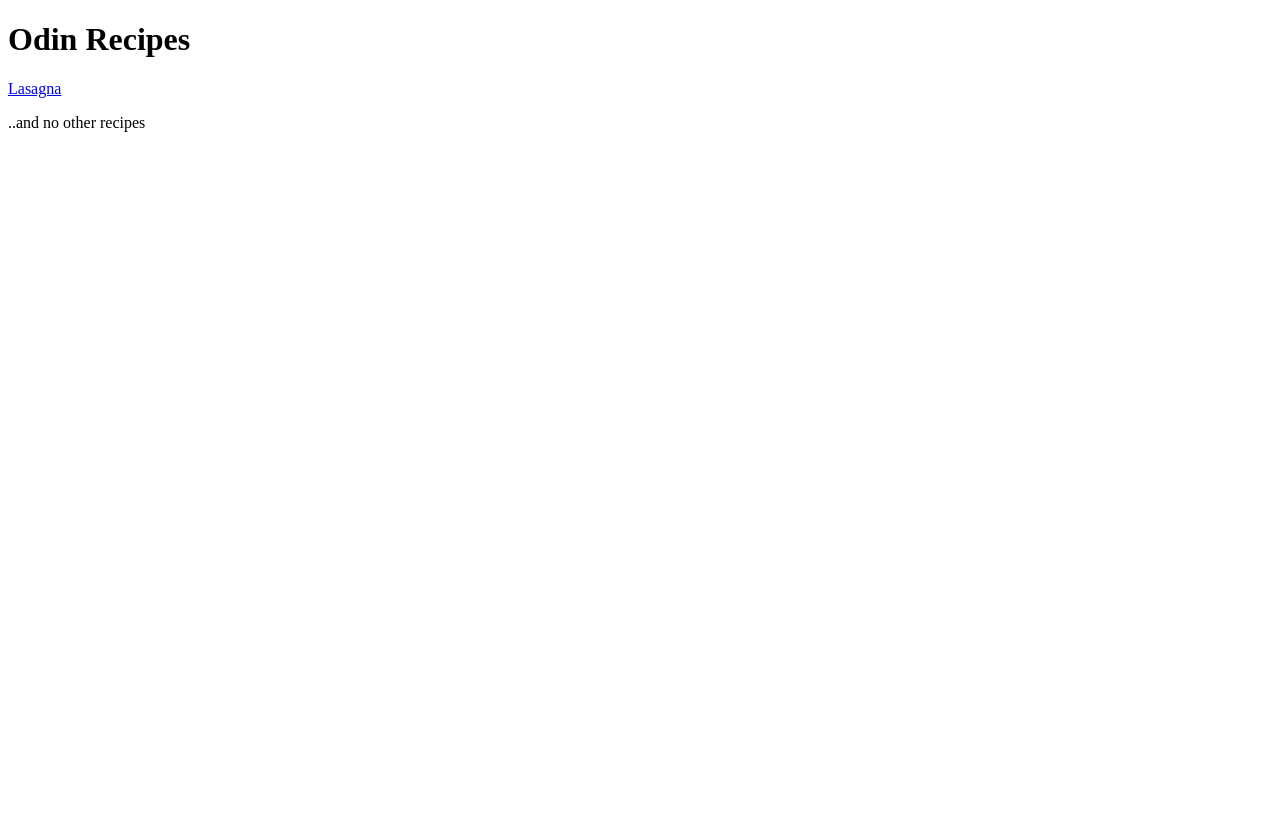
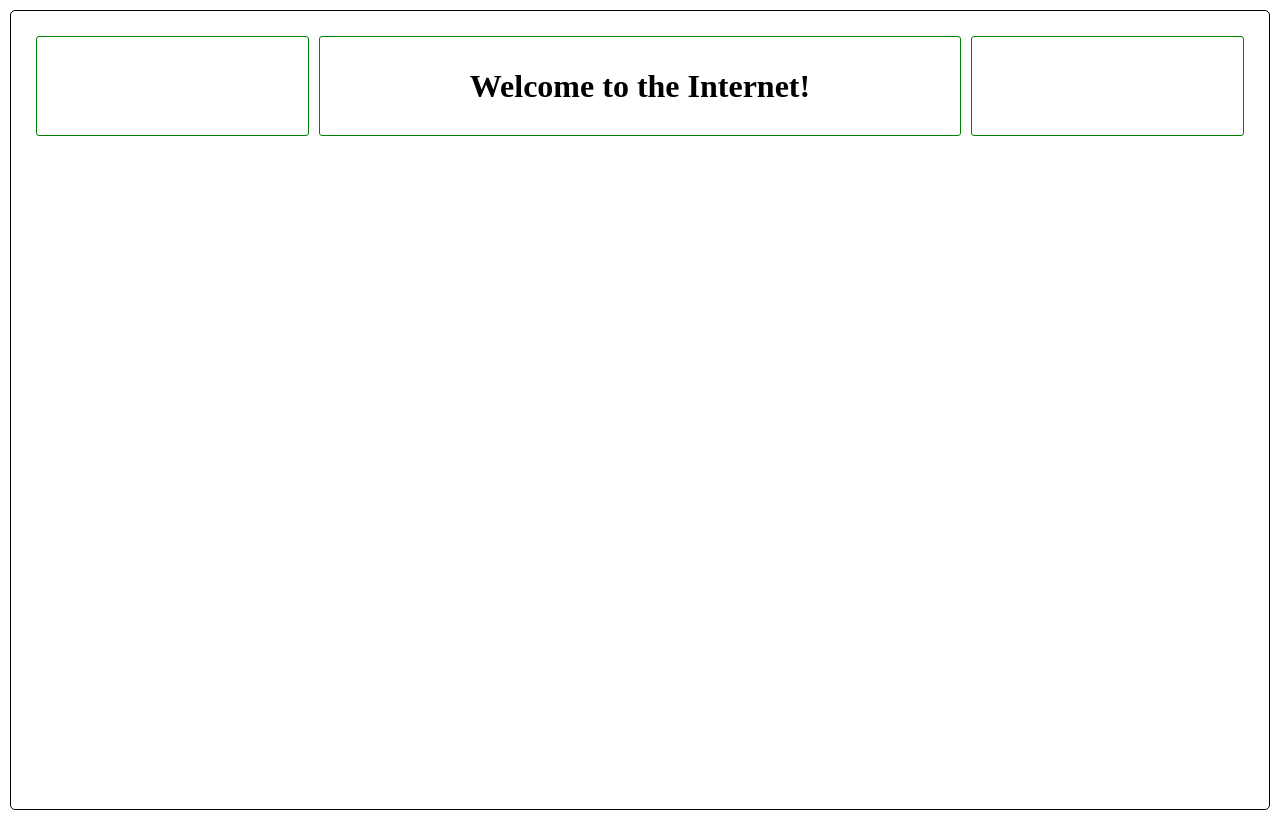
Before and after one commit to iklug/odin-recipes, a plain HTML site: page index.html in a window 1280 px wide. Drawn offline with Linux system fonts and the light colour scheme.

Commit message:
something

```diff
--- a/index.html
+++ b/index.html
@@ -2,15 +2,18 @@
 <html lang="en">
   <head>
     <meta charset="UTF-8" />
-
+    <meta http-equiv="X-UA-Compatible" content="IE=edge" />
     <meta name="viewport" content="width=device-width, initial-scale=1.0" />
-    <title>Odin Recipes</title>
+    <link rel="stylesheet" href="styles.css" />
+    <title>Box Model Practice</title>
   </head>
   <body>
-    <div>
-      <h1>Odin Recipes</h1>
-      <a href="./recipes/lasagna.html">Lasagna</a>
+    <div class="container">
+      <div class="flex-item1"></div>
+      <div class="flex-item2">
+        <h1>Welcome to the Internet!</h1>
+      </div>
+      <div class="flex-item1"></div>
     </div>
-    <p>..and no other recipes</p>
   </body>
 </html>
--- /dev/null
+++ b/styles.css
@@ -0,0 +1,30 @@
+* {
+  box-sizing: border-box;
+}
+body {
+  height: 100vh;
+  padding: 20px;
+  border: 1px solid black;
+  border-radius: 5px;
+  margin: 10px;
+}
+.container {
+  display: flex;
+}
+.flex-item1 {
+  height: 100px;
+  margin: 5px;
+  flex: 1;
+  border: 1px solid green;
+  border-radius: 3px;
+}
+.flex-item2 {
+  width: 100px;
+  height: 100px;
+  margin: 5px;
+  flex: 2 0 auto;
+  border: 1px solid green;
+  border-radius: 3px;
+  padding-top: 10px;
+  text-align: center;
+}
```
